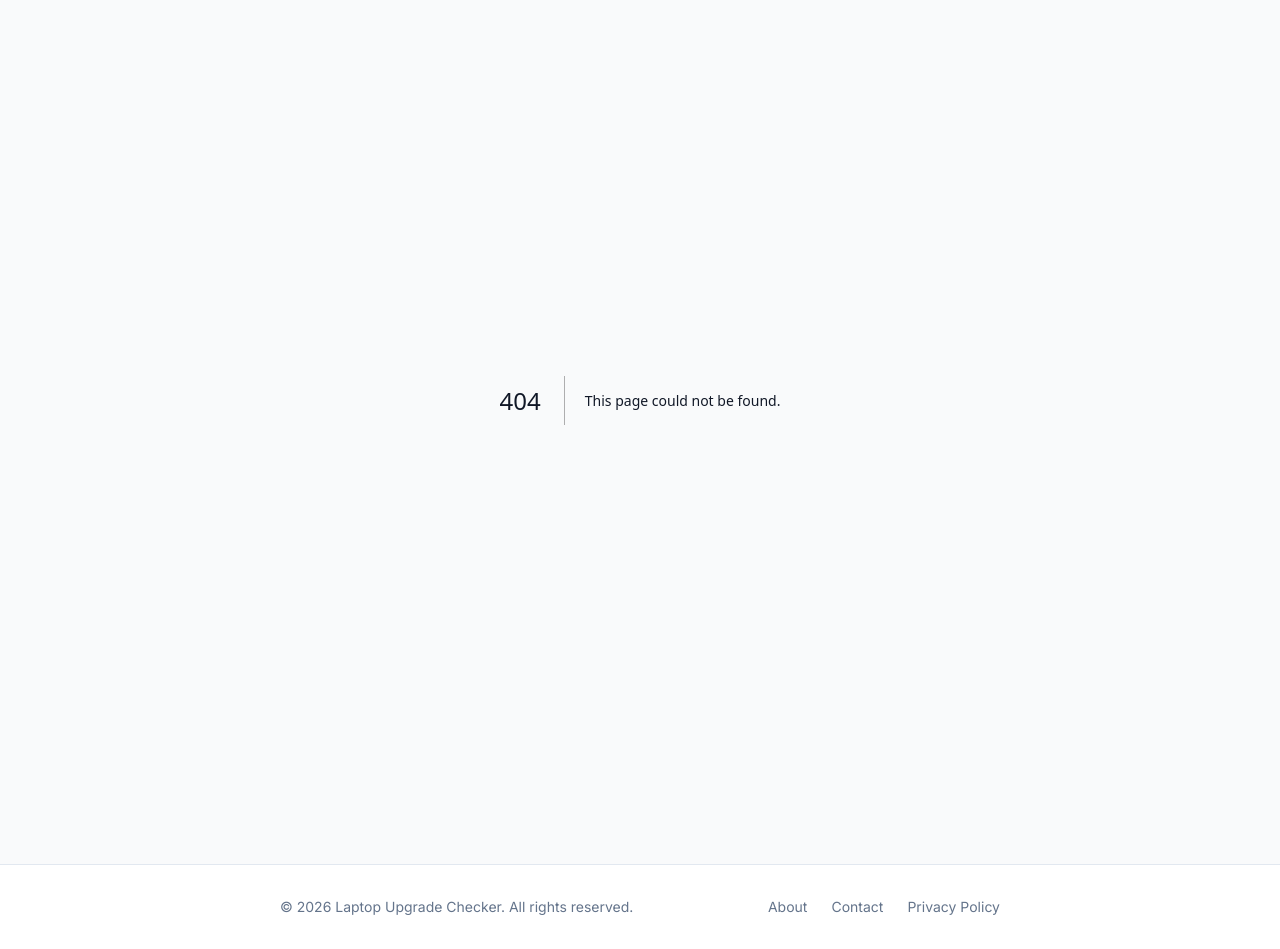
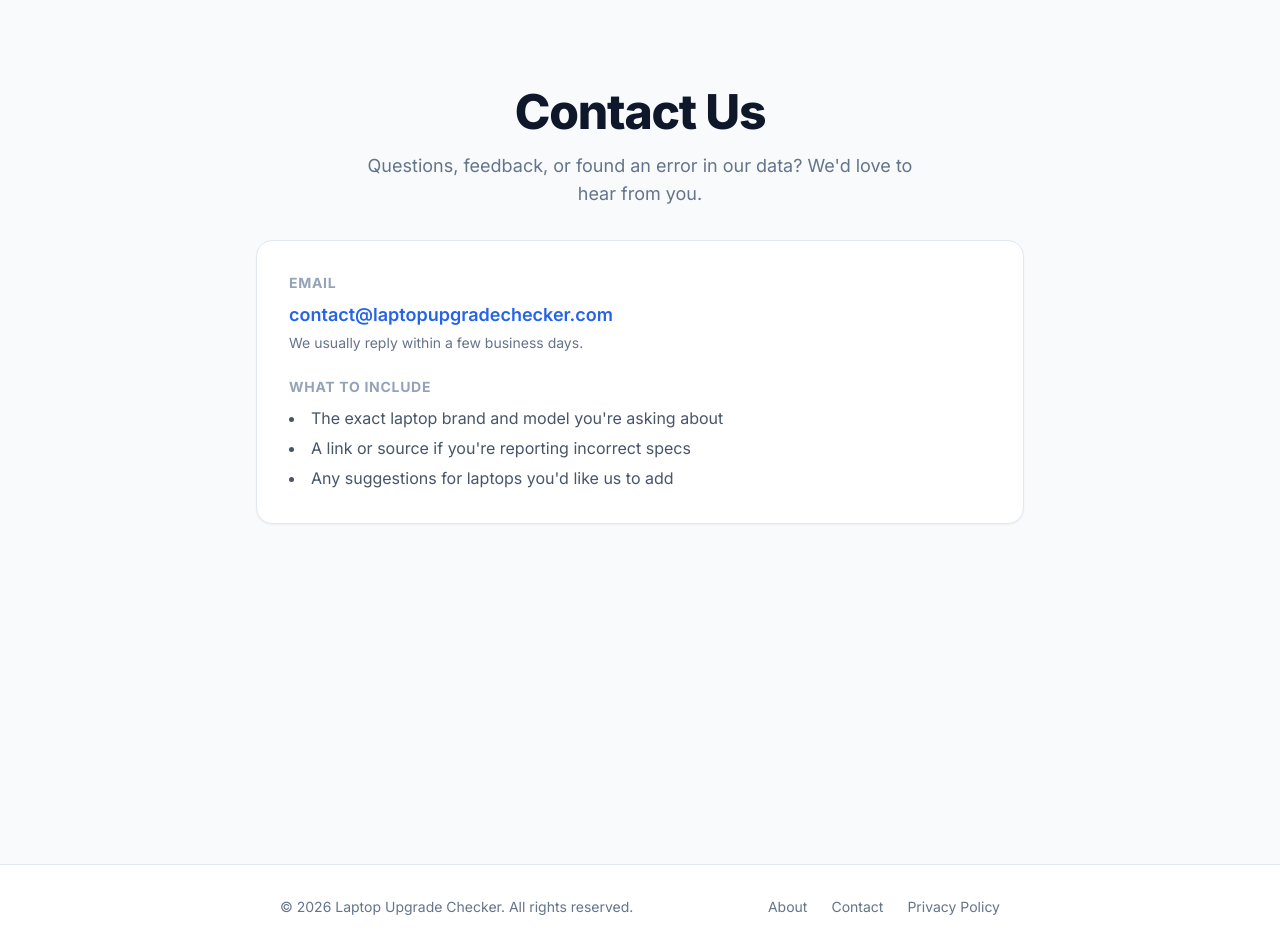
Before and after one commit to raynunox/laptop-upgrade-checker, a Next.js app: page /contact in a window 1280 px wide. Before the commit this address had no page. Built offline with nearby package versions, Linux system fonts and the light colour scheme.

Commit message:
Create page.tsx

```diff
--- /dev/null
+++ b/app/contact/page.tsx
@@ -0,0 +1,51 @@
+export const metadata = {
+  title: "Contact | Laptop Upgrade Checker",
+  description:
+    "Get in touch with the Laptop Upgrade Checker team for questions, corrections, or suggestions.",
+};
+
+export default function ContactPage() {
+  return (
+    <main className="min-h-screen bg-slate-50 p-6 md:p-12">
+      <div className="max-w-3xl mx-auto space-y-8">
+        <div className="text-center space-y-4 mt-10">
+          <h1 className="text-4xl md:text-5xl font-extrabold text-slate-900 tracking-tight">
+            Contact Us
+          </h1>
+          <p className="text-lg text-slate-500 max-w-xl mx-auto">
+            Questions, feedback, or found an error in our data? We'd love to hear
+            from you.
+          </p>
+        </div>
+
+        <div className="bg-white p-6 md:p-8 rounded-2xl shadow-sm border border-slate-200 space-y-6 text-slate-700 leading-relaxed">
+          <div>
+            <h2 className="text-sm font-bold text-slate-400 uppercase tracking-wider mb-2">
+              Email
+            </h2>
+            <a
+              href="mailto:contact@laptopupgradechecker.com"
+              className="text-lg font-semibold text-blue-600 hover:underline"
+            >
+              contact@laptopupgradechecker.com
+            </a>
+            <p className="text-sm text-slate-500 mt-1">
+              We usually reply within a few business days.
+            </p>
+          </div>
+
+          <div>
+            <h2 className="text-sm font-bold text-slate-400 uppercase tracking-wider mb-2">
+              What to include
+            </h2>
+            <ul className="list-disc list-inside space-y-1 text-slate-600">
+              <li>The exact laptop brand and model you're asking about</li>
+              <li>A link or source if you're reporting incorrect specs</li>
+              <li>Any suggestions for laptops you'd like us to add</li>
+            </ul>
+          </div>
+        </div>
+      </div>
+    </main>
+  );
+}
```
